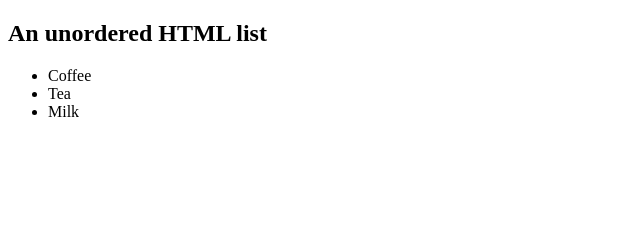
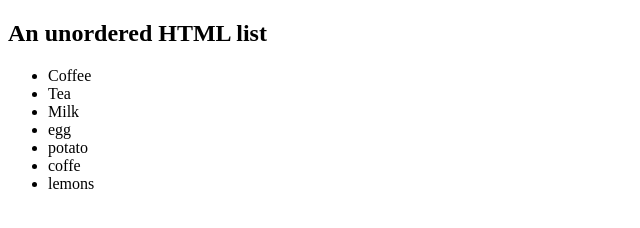
Before and after one commit to solmazgh/start, a plain HTML site: page index.htm in a window 1280 px wide. Shown: the whole page, without its empty margins (0-640 px from the left). Drawn offline with Linux system fonts and the light colour scheme.

Commit message:
made changes

```diff
--- a/index.htm
+++ b/index.htm
@@ -8,6 +8,10 @@
   <li>Coffee</li>
   <li>Tea</li>
   <li>Milk</li>
+  <li>egg</li>
+  <li>potato</li>
+  <li>coffe</li>
+    <li>lemons</li>
 </ul>
 
 </body>
```
